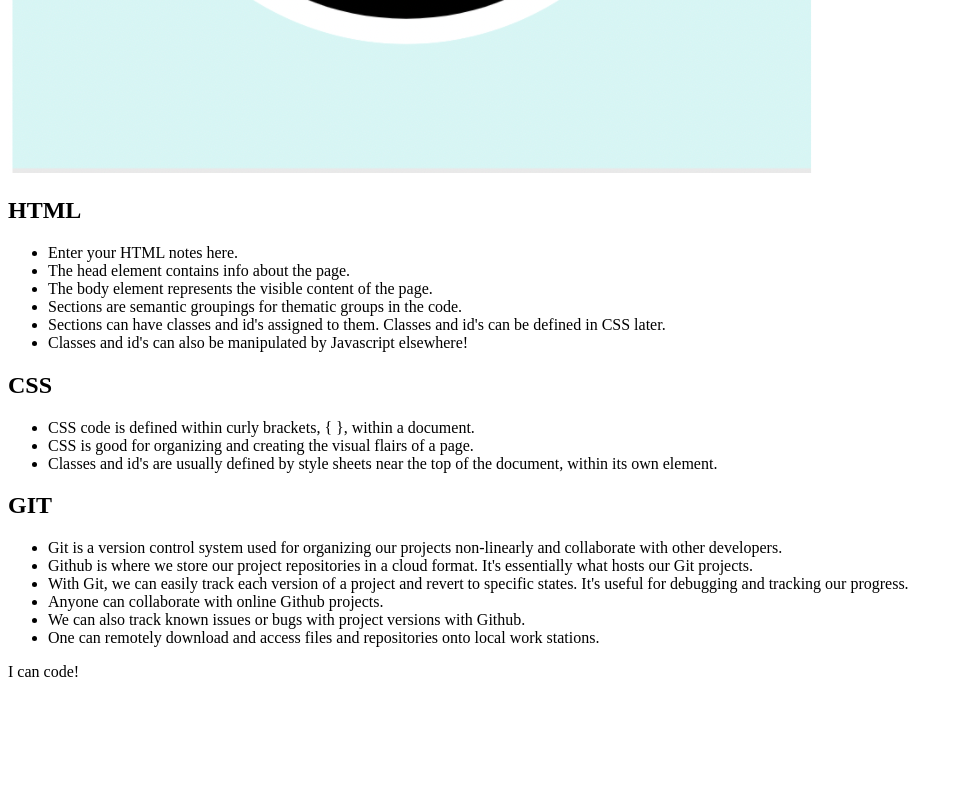
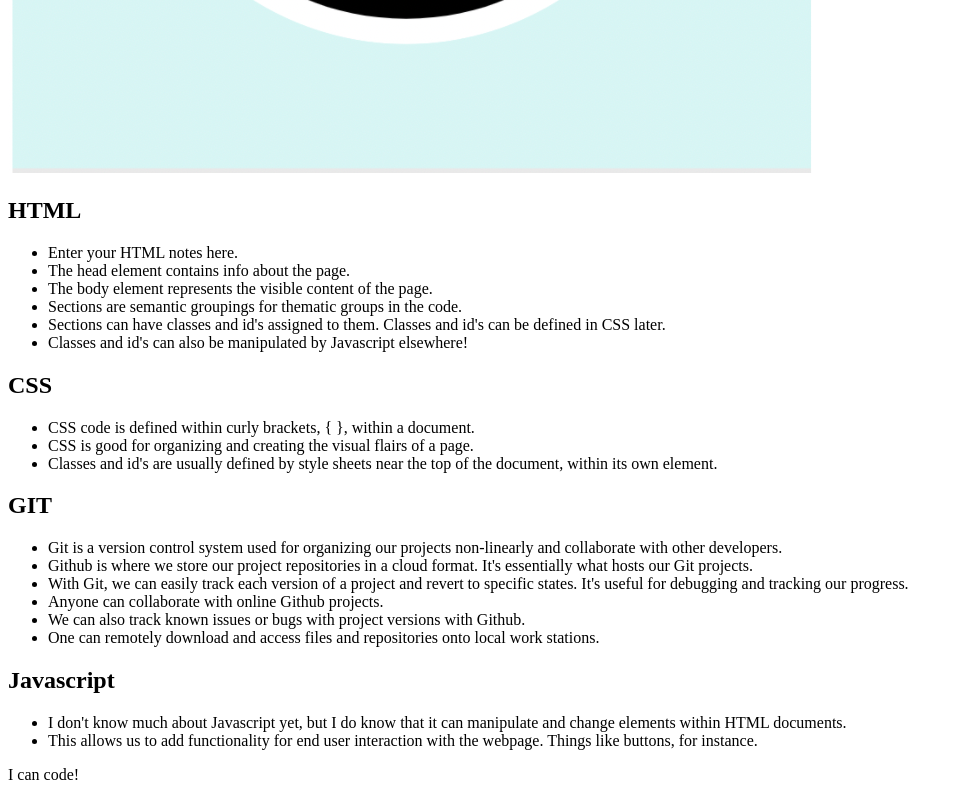
Before and after one commit to Shrcker/prework-study-guide, a plain HTML site: page prework-study-guide/index.html in a window 1280 px wide. Shown: the part 683-1483 px from the top of the page, without its empty margins (0-963 px from the left). Before the commit the page ends 1380 px from the top, so only its background shows below. Drawn offline with Linux system fonts and the light colour scheme.

Commit message:
Added Javascript notes

```diff
--- a/prework-study-guide/index.html
+++ b/prework-study-guide/index.html
@@ -43,6 +43,11 @@
         </ul>
       </section>
       <section class="card" id="javascript-section">
+        <h2>Javascript</h2>
+        <ul>
+          <li>I don't know much about Javascript yet, but I do know that it can manipulate and change elements within HTML documents.</li>
+          <li>This allows us to add functionality for end user interaction with the webpage. Things like buttons, for instance.</li>
+        </ul>
       </section>
       </main>
 
```
